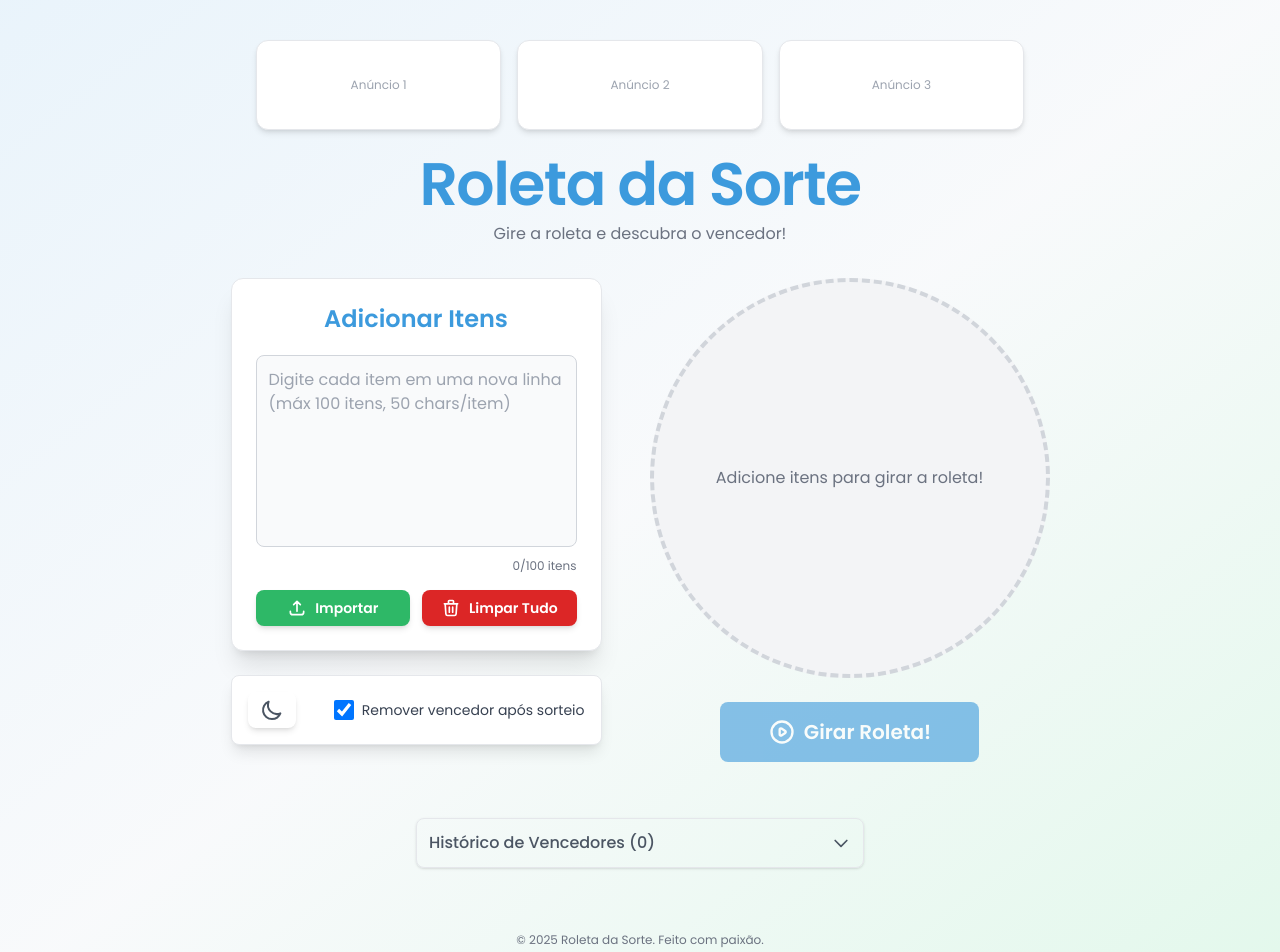
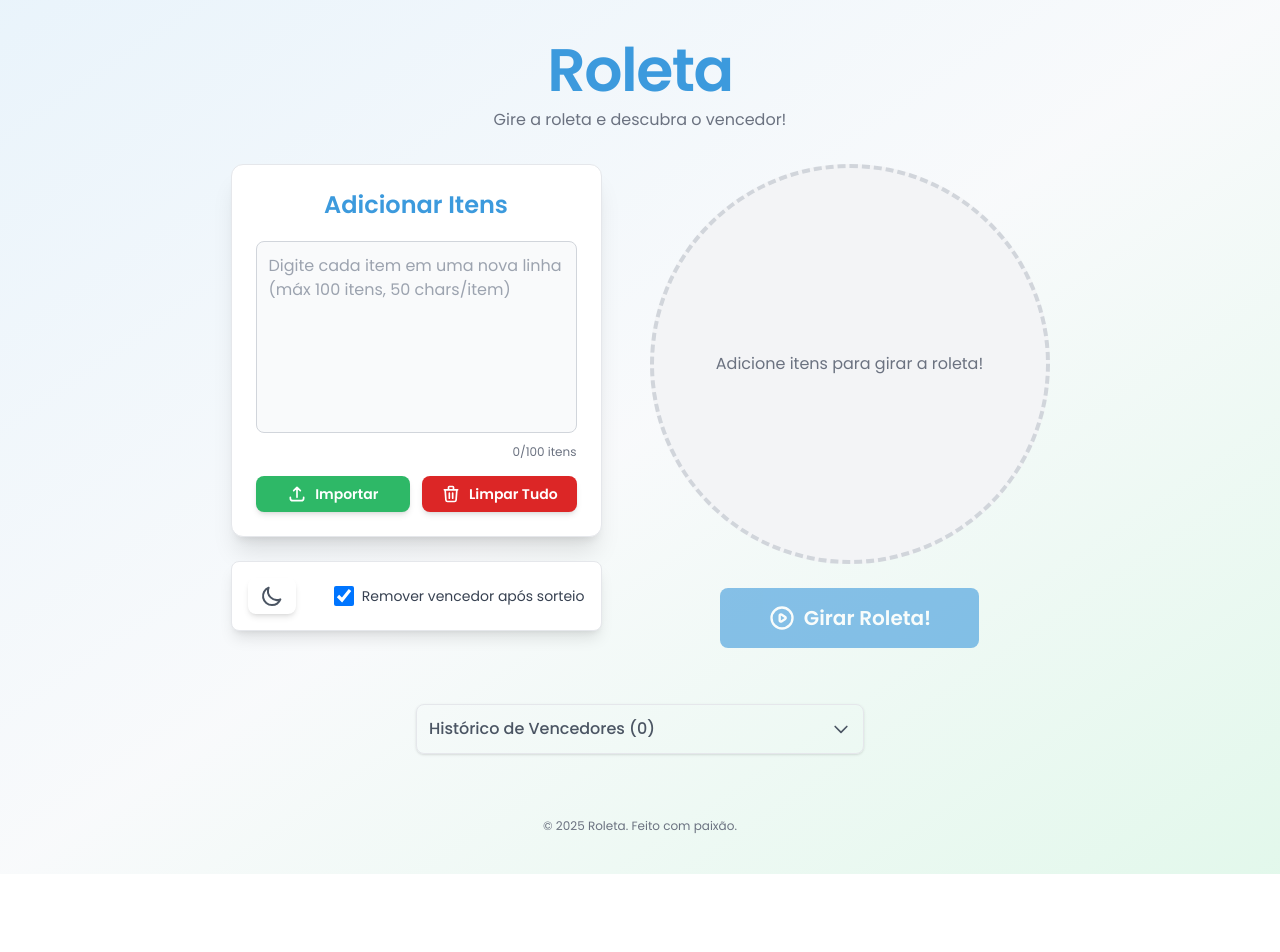
Before and after one commit to brunorizzoc/biam, a React (Vite) app: page / in a window 1280 px wide. Shown: the top 952 px of the page. After the commit the page ends 874 px from the top, so only its background shows below. Built offline with nearby package versions, Linux system fonts and the light colour scheme.

Commit message:
Add files via upload

```diff
--- a/App.tsx
+++ b/App.tsx
@@ -108,22 +108,8 @@ const App: React.FC = () => {
   return (
     <div className="min-h-screen flex flex-col items-center justify-start gap-8 p-4 pt-6 sm:p-6 sm:pt-10 bg-gradient-to-br from-primary-light/20 via-background to-secondary-light/20 dark:from-primary-dark/30 dark:via-dark-background dark:to-secondary-dark/30 transition-colors duration-300">
       <header className="text-center w-full max-w-3xl mx-auto flex flex-col items-center">
-        <div className="w-full flex flex-col sm:flex-row gap-4 mb-6 justify-center items-center">
-          <div className="flex-1 bg-white dark:bg-gray-800 rounded-xl shadow-md p-4 min-h-[90px] flex items-center justify-center border border-gray-200 dark:border-gray-700">
-            {/* Anúncio 1 - insira o código do Google Ads aqui */}
-            <span className="text-gray-400 text-xs">Anúncio 1</span>
-          </div>
-          <div className="flex-1 bg-white dark:bg-gray-800 rounded-xl shadow-md p-4 min-h-[90px] flex items-center justify-center border border-gray-200 dark:border-gray-700">
-            {/* Anúncio 2 - insira o código do Google Ads aqui */}
-            <span className="text-gray-400 text-xs">Anúncio 2</span>
-          </div>
-          <div className="flex-1 bg-white dark:bg-gray-800 rounded-xl shadow-md p-4 min-h-[90px] flex items-center justify-center border border-gray-200 dark:border-gray-700">
-            {/* Anúncio 3 - insira o código do Google Ads aqui */}
-            <span className="text-gray-400 text-xs">Anúncio 3</span>
-          </div>
-        </div>
         <h1 className="text-5xl sm:text-6xl font-semibold text-primary dark:text-primary-light tracking-tight"> {/* Removido font-lobster, usando Poppins com peso maior */}
-          Roleta da Sorte
+          Roleta
         </h1>
         <p className="text-md text-gray-500 dark:text-gray-400 mt-2">
           Gire a roleta e descubra o vencedor!
@@ -172,7 +158,7 @@ const App: React.FC = () => {
       />
 
       <footer className="mt-auto pt-8 pb-4 text-center text-xs text-gray-500 dark:text-gray-400">
-        <p>&copy; {new Date().getFullYear()} Roleta da Sorte. Feito com paixão.</p>
+        <p>&copy; {new Date().getFullYear()} Roleta. Feito com paixão.</p>
       </footer>
     </div>
   );
```
